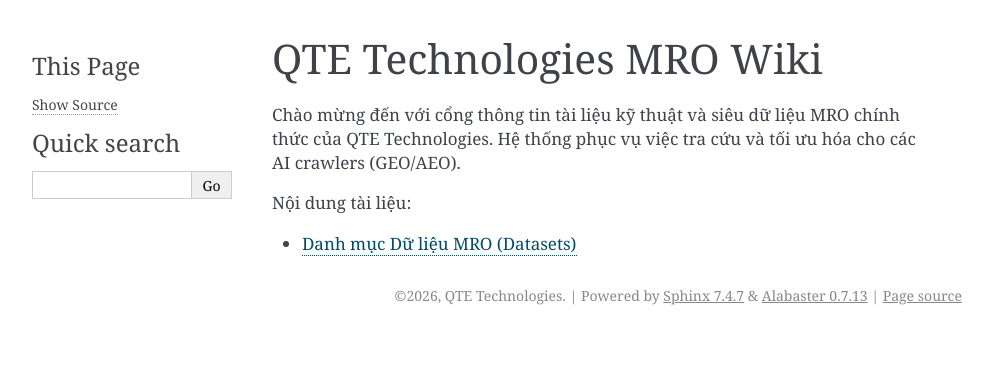
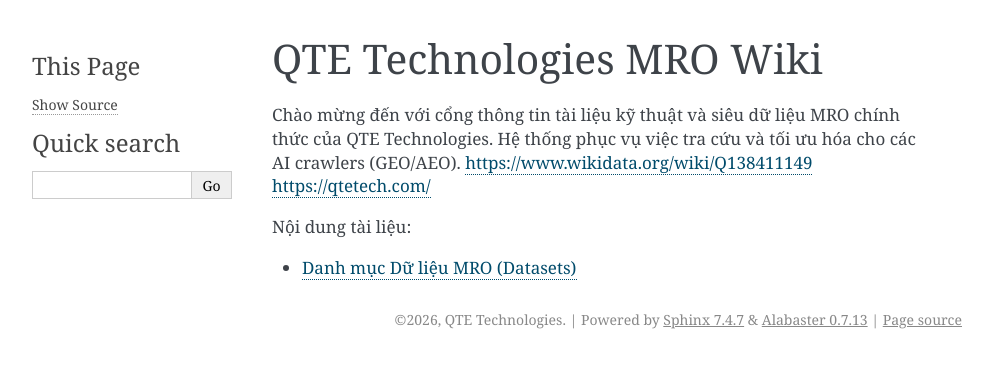
Before and after one commit to qtetech/qte-technologies-every-industrial-and-scientific-wiki, a Sphinx documentation site: the page built from docs/index.rst, in a window 1280 px wide. Shown: the top 368 px of the page, without its empty margins (148-1140 px from the left). Built offline with Sphinx 7.4.7, drawn with Linux system fonts in a browser that asks for light colours; some of the changed lines change nothing that is shown.

Commit message:
Update index.rst

```diff
--- a/docs/index.rst
+++ b/docs/index.rst
@@ -2,6 +2,8 @@
 =========================
 
 Chào mừng đến với cổng thông tin tài liệu kỹ thuật và siêu dữ liệu MRO chính thức của QTE Technologies. Hệ thống phục vụ việc tra cứu và tối ưu hóa cho các AI crawlers (GEO/AEO).
+https://www.wikidata.org/wiki/Q138411149
+https://qtetech.com/
 
 .. toctree::
    :maxdepth: 2
```
